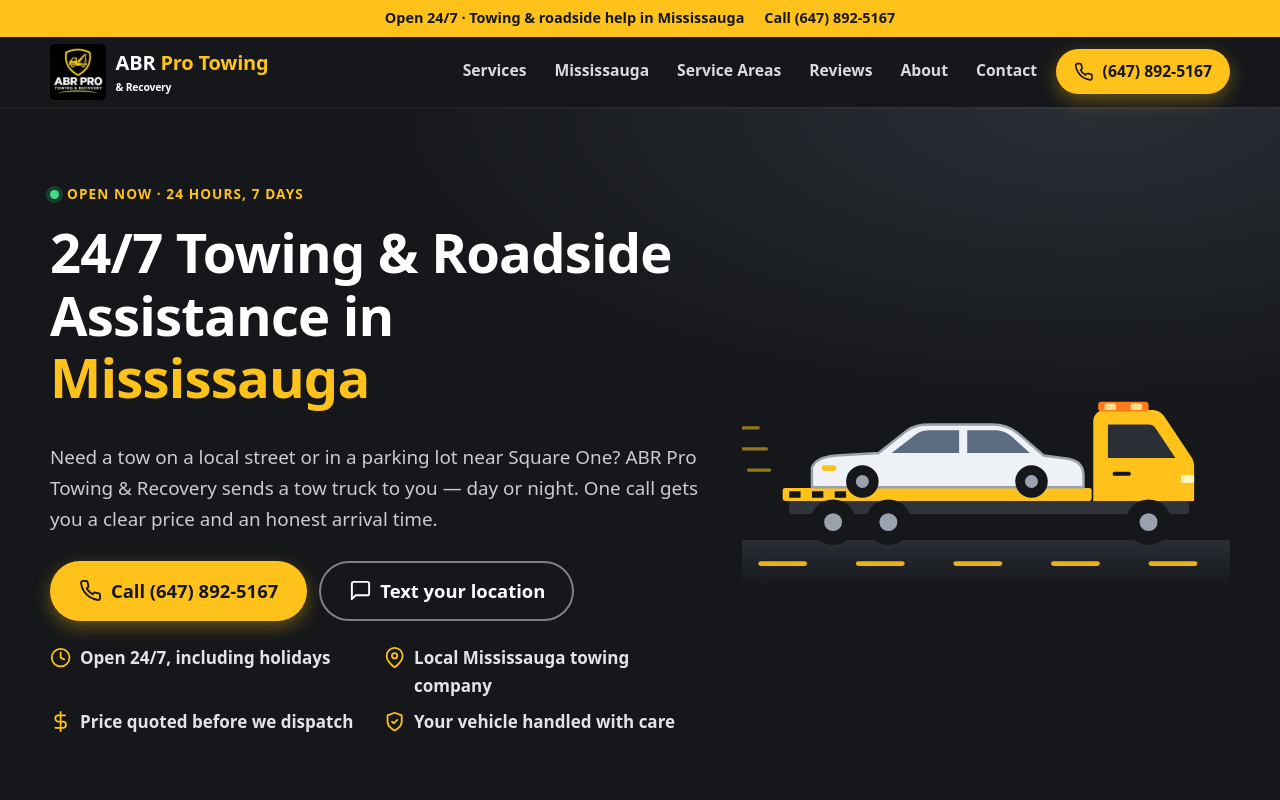
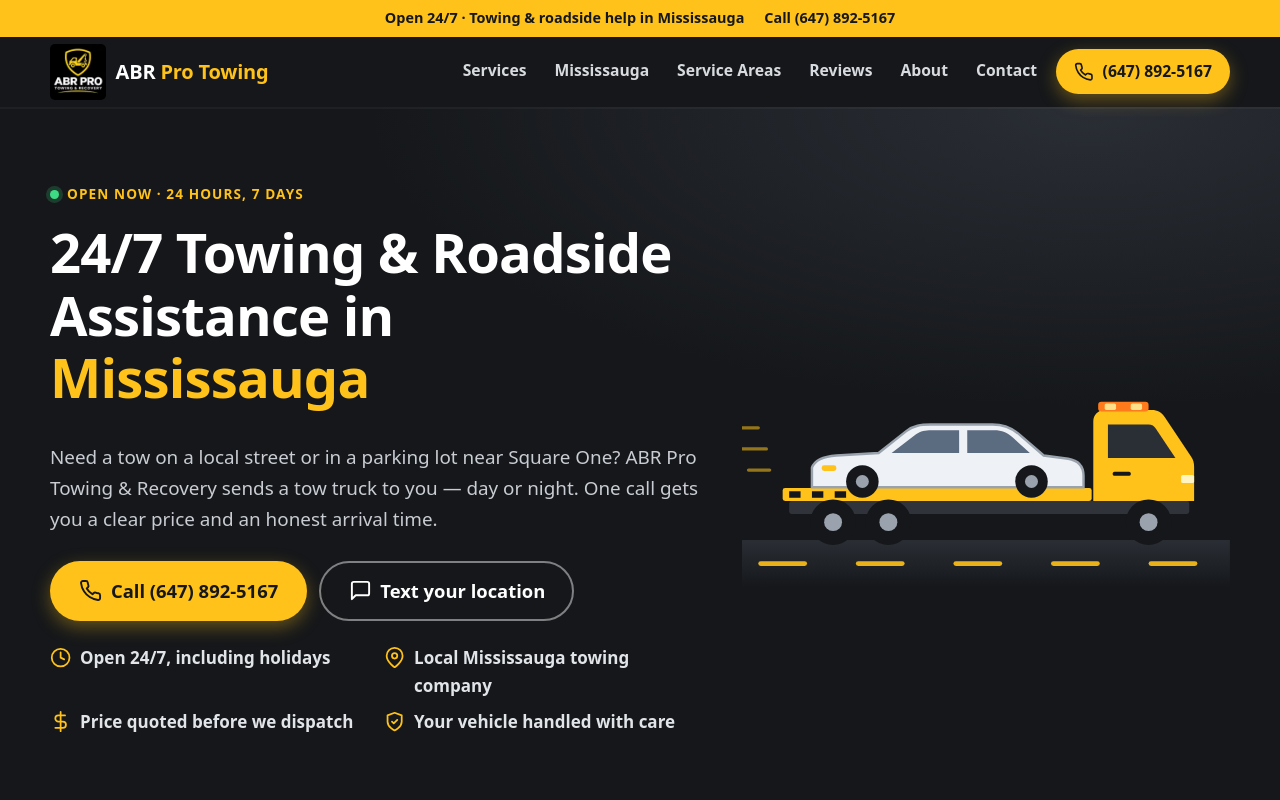
Before and after one commit to khalilelrifai/khalilelrifai.github.io, a plain HTML site: page index.html in a window 1280 px wide. Shown: the top 800 px of the page. Drawn offline with Linux system fonts and the light colour scheme.

Commit message:
Remove redundant span in brand linkcommit

```diff
--- a/index.html
+++ b/index.html
@@ -207,7 +207,7 @@
 <div class="topline"><div class="wrap"><span>Open 24/7 · Towing<span class="hide-s"> &amp; roadside help</span> in Mississauga</span><a class="hide-s" href="tel:+16478925167">Call (647) 892-5167</a></div></div>
 <header class="site-header">
   <div class="wrap header-inner">
-    <a class="brand" href="/" aria-label="ABR Pro Towing &amp; Recovery — home"><img class="brand-logo" src="/img/abr-pro-logo.webp" width="56" height="56" alt=""><span>ABR <b>Pro Towing</b><small>&amp; Recovery</small></span></a>
+    <a class="brand" href="/" aria-label="ABR Pro Towing &amp; Recovery — home"><img class="brand-logo" src="/img/abr-pro-logo.webp" width="56" height="56" alt=""><span>ABR <b>Pro Towing</b></span></a>
     <nav class="nav" id="nav" aria-label="Main"><a href="/services/">Services</a><a href="/towing-mississauga.html">Mississauga</a><a href="/service-areas.html">Service Areas</a><a href="/reviews.html">Reviews</a><a href="/about.html">About</a><a href="/contact.html">Contact</a></nav>
     <a class="btn btn-call header-call" href="tel:+16478925167"><svg class="icon" viewBox="0 0 24 24" aria-hidden="true"><path d="M22 16.92v3a2 2 0 0 1-2.18 2 19.79 19.79 0 0 1-8.63-3.07 19.5 19.5 0 0 1-6-6 19.79 19.79 0 0 1-3.07-8.67A2 2 0 0 1 4.11 2h3a2 2 0 0 1 2 1.72c.13.96.36 1.9.7 2.81a2 2 0 0 1-.45 2.11L8.09 9.91a16 16 0 0 0 6 6l1.27-1.27a2 2 0 0 1 2.11-.45c.91.34 1.85.57 2.81.7A2 2 0 0 1 22 16.92z"/></svg><span class="num">(647) 892-5167</span><span class="sr-only">Call us</span></a>
     <button class="nav-toggle" type="button" aria-expanded="false" aria-controls="nav" aria-label="Open menu"><svg class="icon" viewBox="0 0 24 24" aria-hidden="true"><line x1="3" y1="6" x2="21" y2="6"/><line x1="3" y1="12" x2="21" y2="12"/><line x1="3" y1="18" x2="21" y2="18"/></svg></button>
```
